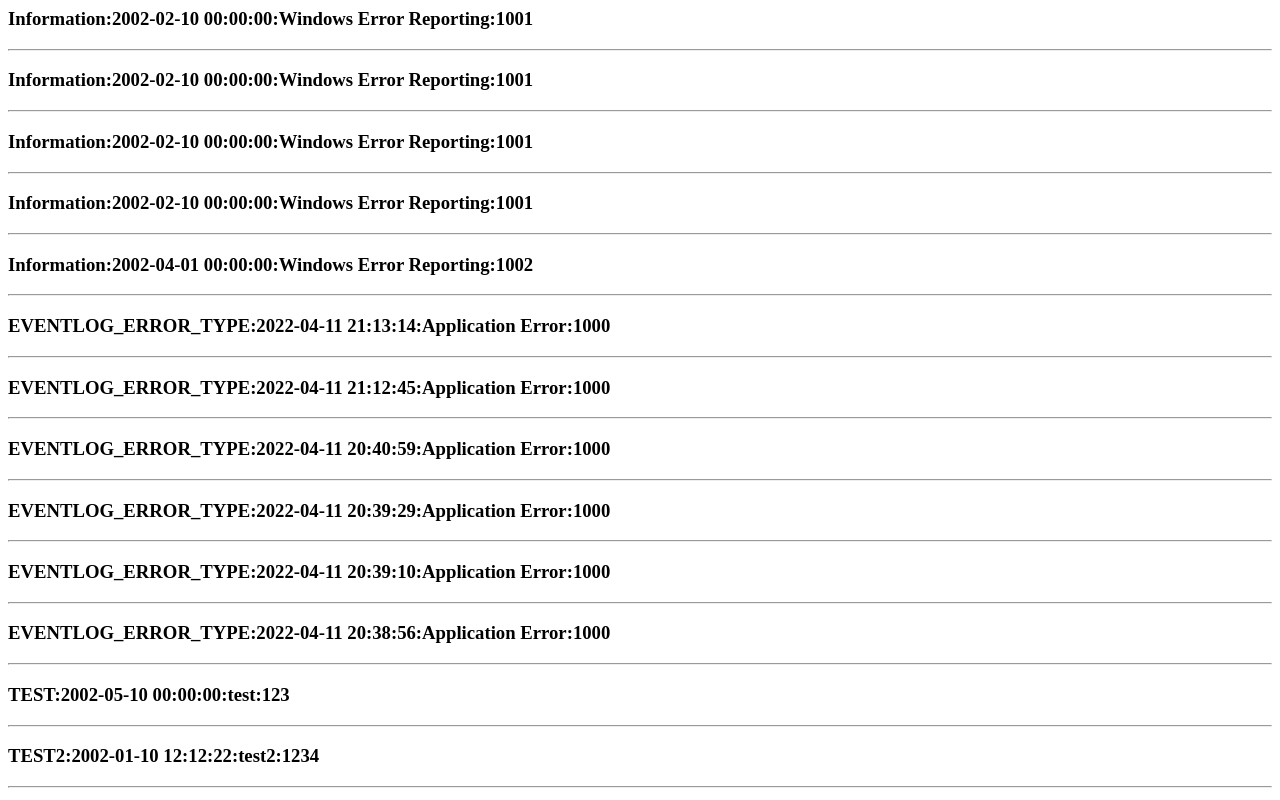
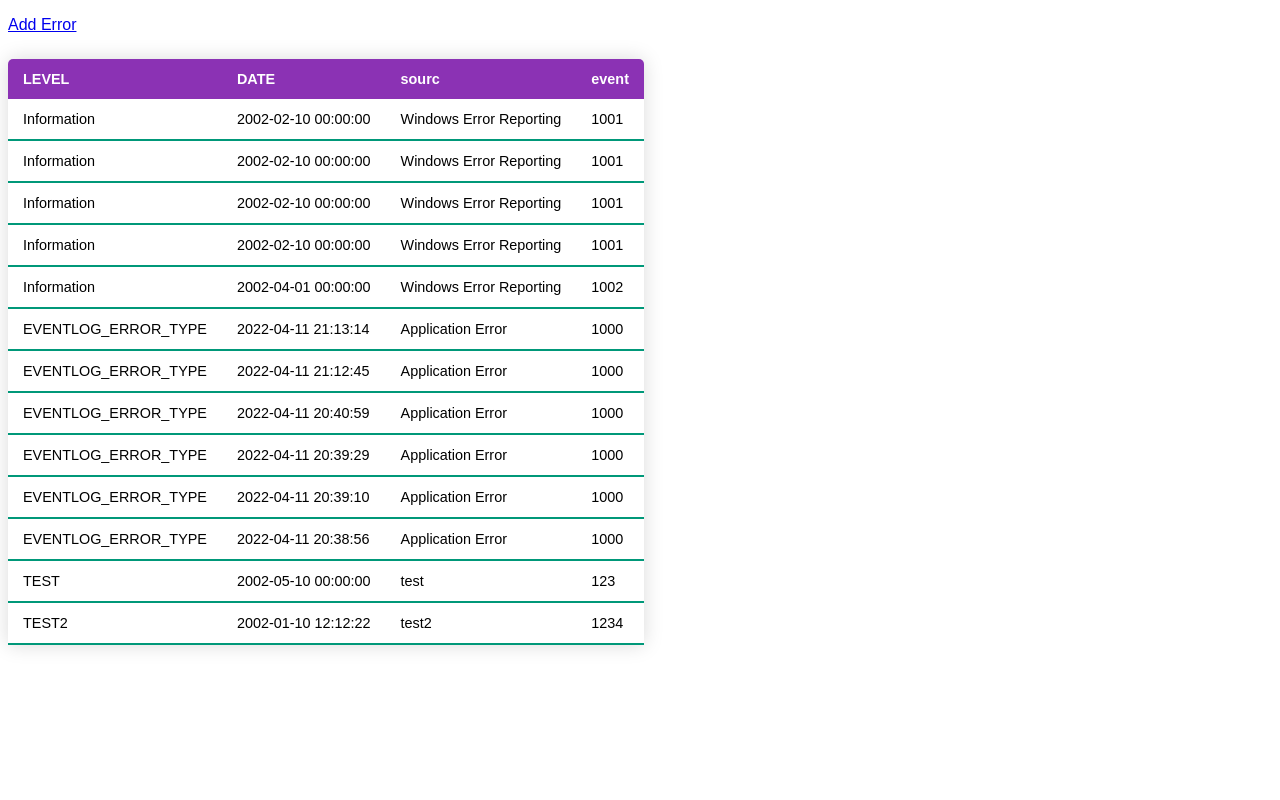
Before and after one commit to TheFrostKing/CRUD-flask-app, a Flask app: page /data in a window 1280 px wide. Run offline with Flask 2, Linux system fonts and the light colour scheme; data comes from the database, SQL or seed files in the repository; both versions use the stored data as it was after the commit.

Commit message:
html and css for homepage

```diff
--- a/app.py
+++ b/app.py
@@ -27,7 +27,7 @@
     if request.method == 'POST':
         level = request.form['level']
         date_time = request.form['date_time']
-        datetime_object = datetime.strptime(date_time, "%d/%m/%Y")
+        datetime_object = datetime.strptime(date_time, "%d/%m/%Y %H:%M:%S")
         source = request.form['source']
         event_id = request.form['event_id']
         application_log = Application_Error(level=level, date_time=datetime_object, source=source, event_id=event_id)
@@ -66,7 +66,7 @@
 
             level = request.form['level']
             date_time = request.form['date_time']
-            datetime_object = datetime.strptime(date_time, "%d/%m/%Y")
+            datetime_object = datetime.strptime(date_time, "%d/%m/%Y %H:%M:%S")
             source = request.form['source']
             event_id = request.form['event_id']
             application_log = Application_Error(level=level, date=datetime_object, source=source, event_id = event_id)
--- /dev/null
+++ b/static/css/styles.css
@@ -0,0 +1,42 @@
+*{
+    font-family: sans-serif; /* Change your font family */
+  }
+
+  .content-table {
+    border-collapse: collapse;
+    margin: 25px 0;
+    font-size: 0.9em;
+    min-width: 400px;
+    border-radius: 5px 5px 0 0;
+    overflow: hidden;
+    box-shadow: 0 0 20px rgba(0, 0, 0, 0.15);
+  }
+
+  .content-table thead tr {
+    background-color: #8b32b4;
+    color: #ffffff;
+    text-align: left;
+    font-weight: bold;
+  }
+
+  .content-table th,
+  .content-table td {
+    padding: 12px 15px;
+  }
+
+  .content-table tbody tr {
+    border-bottom: 1px solid #dddddd;
+  }
+
+  .content-table tbody tr:nth-of-type(even) {
+    background-color: #f3f3f3;
+  }
+
+  .content-table tbody tr:last-of-type {
+    border-bottom: 2px solid #009879;
+  }
+
+  .content-table tbody tr.active-row {
+    font-weight: bold;
+    color: #009879;
+  }
--- a/templates/datalist.html
+++ b/templates/datalist.html
@@ -1,3 +1,27 @@
-{% for application_log in application_logs %}
-<h3>{{application_log}}</h3><hr>
-{% endfor %}
+<!DOCTYPE html>
+<html>
+<head>
+    <p><a href="data/create"> Add Error </a></p>
+    <link rel="stylesheet" type="text/css" href="{{ url_for('static', filename='css/styles.css')}}">
+</head>
+<table class="content-table">
+        <thead>
+        <tr>
+            <th>LEVEL</th>
+            <th>DATE</th>
+            <th>sourc</th>
+            <th>event</th>
+        </tr>
+        </thead>
+    {% for application_log in application_logs %}
+        <tbody>
+        <tr>
+            <td>{{application_log.level}}</td>
+            <td>{{application_log.date_time}}</td>
+            <td>{{application_log.source}}</td>
+            <td>{{application_log.event_id}}</td>
+        </tr>
+        </tbody>
+    {% endfor %}
+</table>
+</html>
```
Also changed, not shown: templates/data.html (+17 -1 lines), db.sqlite.
